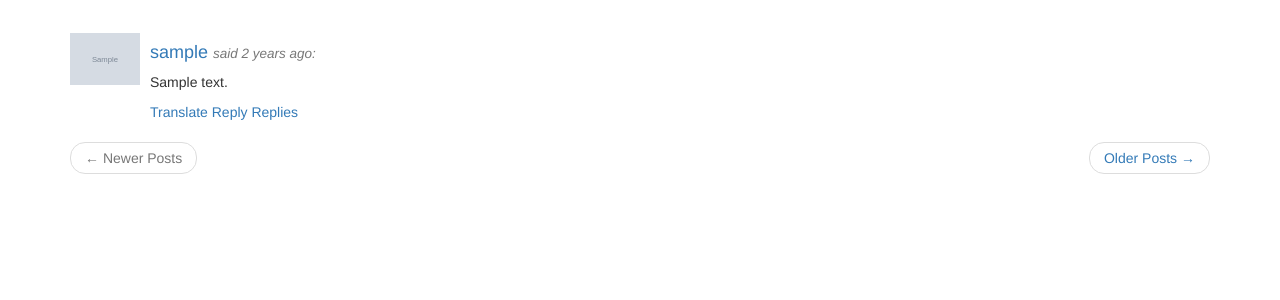
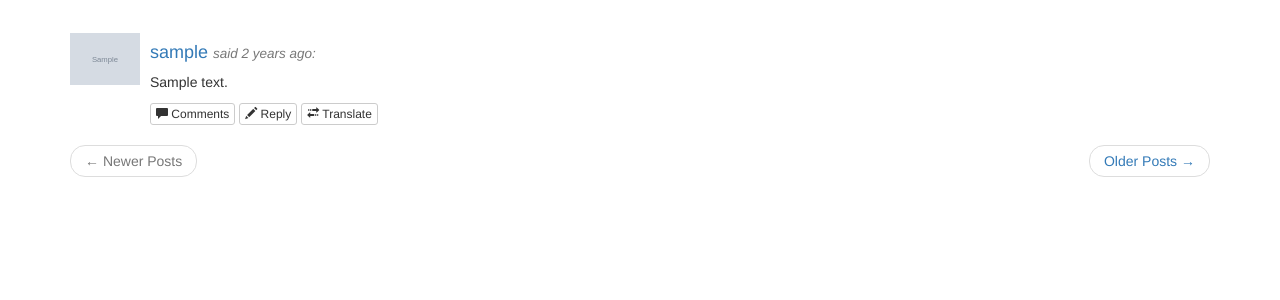
Before and after one commit to Willamette-OR/invresearch, a Python web app: template app/templates/index.html in a window 1280 px wide. Shown: the part 264-564 px from the top of the page. Run offline with Jinja, Linux system fonts and the light colour scheme; the template is opened without the code that fills it: most values are stand-ins (such as "Sample title", 1, 10 or a date in 2020); grey boxes marked "Sample" are stand-in pictures; form fields are guessed from the names that the template uses; some libraries are stand-ins or nearby versions.

Commit message:
Added facelifts for post replies

```diff
--- a/app/templates/_post.html
+++ b/app/templates/_post.html
@@ -26,6 +26,18 @@
             </span>
         </p>
 
+        <!-- link for nested posts -->
+        <a data-toggle="collapse" href="#replies-{{ post.id }}" class="btn btn-default btn-xs">
+            <span class="glyphicon glyphicon-comment"></span> Comments
+        </a>
+
+        <!-- link for reply form -->
+        {% if form %}
+            <a data-toggle="collapse" href="#reply-form-{{ post.id }}" class="btn btn-default btn-xs">
+                <span class="glyphicon glyphicon-pencil"></span> Reply
+            </a>
+        {% endif %}
+
         <!-- link for Ajax translation when needed -->
         {% if post.language and post.language not in g.locale %}
             <span id="translation{{ post.id }}">
@@ -34,22 +46,15 @@
                     '{{ g.locale }}',
                     '#post{{ post.id }}',
                     '#translation{{ post.id }}'
-                )">
-                    Translate
+                )" class="btn btn-default btn-xs">
+                    <span class="glyphicon glyphicon-transfer"></span> Translate
                 </a>
             </span>
         {% endif %}
 
-        <!-- link for reply form -->
-        {% if form %}
-            <a data-toggle="collapse" href="#reply-form-{{ post.id }}">Reply</a>
-        {% endif %}
-
-        <!-- link for nested posts -->
-        <a data-toggle="collapse" href="#replies-{{ post.id }}">Replies</a>
-
         <!-- reply form -->
         <div id="reply-form-{{ post.id }}" class="collapse">
+            <br>
             <form action="" method="post">
                 {{ form.hidden_tag() }}
                 <div class="form-group">
```
